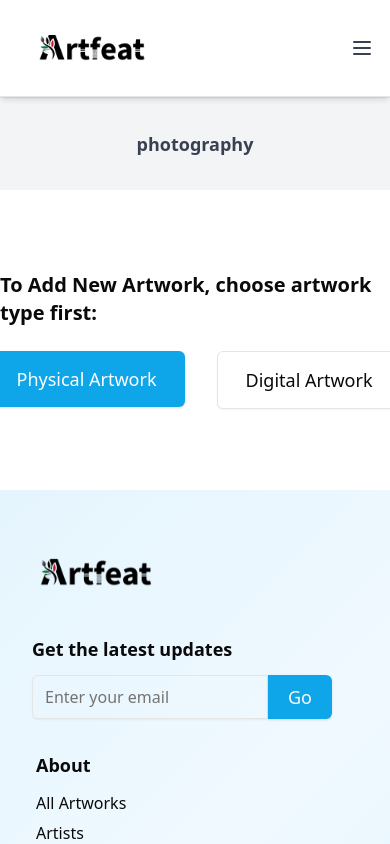
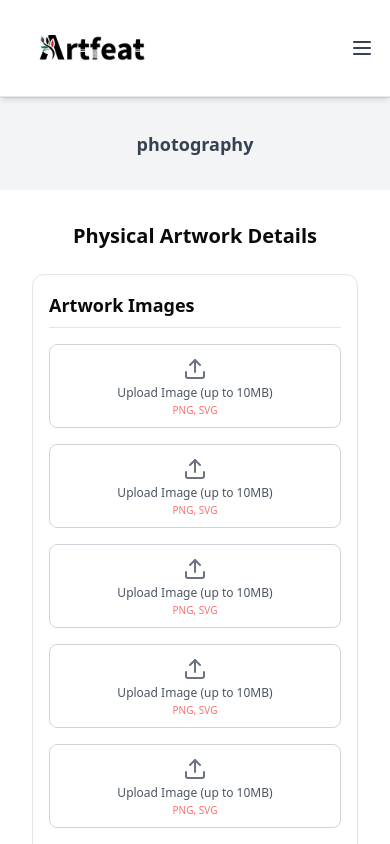
Before and after one commit to shahdhammouda02/ArtFeat, a React (Vite) app: page /artist-dashboard/add-artwork in a window 390 px wide. Both pictures are taken after a click on the button "Physical Artwork". Shown: the top 844 px of the page. Built offline with nearby package versions, Linux system fonts and the light colour scheme.

Commit message:
physical artwork

```diff
--- a/src/pages/ArtistDashboard/components/AddArtwork.tsx
+++ b/src/pages/ArtistDashboard/components/AddArtwork.tsx
@@ -1,22 +1,220 @@
+import { useState, useMemo } from "react";
 import { Button } from "@/components/ui/button";
+import { Minus, Plus, Upload } from "lucide-react";
+import { Label } from "@/components/ui/label";
+import { Input } from "@/components/ui/input";
 
 const AddArtwork = () => {
+  const [artworkType, setArtworkType] = useState<
+    "none" | "physical" | "digital"
+  >("none");
+  const [files, setFiles] = useState<(File | null)[]>(Array(6).fill(null));
+
+  const handleFileChange = (
+    index: number,
+    event: React.ChangeEvent<HTMLInputElement>
+  ) => {
+    const file = event.target.files?.[0] || null;
+    setFiles((prev) => {
+      const newFiles = [...prev];
+      newFiles[index] = file;
+      return newFiles;
+    });
+  };
+
+  const previews = useMemo(
+    () => files.map((file) => (file ? URL.createObjectURL(file) : null)),
+    [files]
+  );
+
+  const PhysicalForm = () => {
+    const [title, setTitle] = useState("");
+    const [price, setPrice] = useState("");
+    const [tags, setTags] = useState("");
+    const [quantity, setQuantity] = useState(10);
+    const [description, setDescription] = useState("");
+
+    const decreaseQuantity = () => setQuantity((prev) => Math.max(0, prev - 1));
+    const increaseQuantity = () => setQuantity((prev) => prev + 1);
+
     return (
-    <div className="flex flex-col items-center justify-center min-h-[300px] gap-6">
-      <h1 className="text-xl font-semibold">
+      <div className="flex flex-col items-center justify-start min-h-[400px] gap-6 p-4 sm:p-8 w-full max-w-6xl">
+        <h1 className="text-xl sm:text-2xl font-bold text-center">
+          Physical Artwork Details
+        </h1>
+
+        <div className="w-full border rounded-xl p-4 sm:p-6 flex flex-col gap-4 sm:gap-6">
+          <h2 className="text-lg font-semibold border-b pb-2">
+            Artwork Images
+          </h2>
+          <div className="grid grid-cols-1 sm:grid-cols-2 md:grid-cols-3 gap-4 sm:gap-6">
+            {files.map((file, index) => (
+              <Label
+                key={index}
+                className="flex flex-col items-center justify-center border border-gray-300 rounded-lg p-3 sm:p-4 gap-1 sm:gap-2 cursor-pointer hover:border-sky-500 transition"
+              >
+                {previews[index] ? (
+                  <img
+                    src={previews[index]!}
+                    alt={`Artwork ${index + 1}`}
+                    className="w-full h-24 sm:h-32 object-cover rounded"
+                  />
+                ) : (
+                  <Upload className="w-6 h-6 sm:w-8 sm:h-8 text-gray-500" />
+                )}
+                <span className="text-xs sm:text-sm text-gray-600 truncate text-center">
+                  {file ? file.name : "Upload Image (up to 10MB)"}
+                </span>
+                <span className="text-[10px] sm:text-xs text-red-400">
+                  PNG, SVG
+                </span>
+                <Input
+                  type="file"
+                  accept=".png,.svg,.jpg,.jpeg"
+                  className="hidden"
+                  onChange={(e) => handleFileChange(index, e)}
+                />
+              </Label>
+            ))}
+          </div>
+        </div>
+
+        <div className="w-full border rounded-xl p-4 sm:p-6 flex flex-col gap-3 sm:gap-4">
+          <h2 className="text-lg font-semibold mb-2 sm:mb-4">
+            Artwork Details
+          </h2>
+
+          <div className="flex flex-col gap-1">
+            <Label className="text-sm font-medium">Title</Label>
+            <Input
+              type="text"
+              placeholder="Enter artwork title"
+              className="border border-gray-300 rounded px-2 py-1 sm:px-3 sm:py-2 focus:outline-none focus:ring-2 focus:ring-sky-500"
+              value={title}
+              onChange={(e) => setTitle(e.target.value)}
+            />
+          </div>
+
+          <div className="flex flex-col gap-1">
+            <Label className="text-sm font-medium">Artwork Type</Label>
+            <div className="flex gap-2 flex-wrap">
+              <span className="px-2 py-1 rounded-full bg-sky-50 text-sky-500 border border-sky-500 text-sm font-medium">
+                Physical
+              </span>
+              <span className="px-2 py-1 rounded-full bg-gray-100 text-gray-300 text-sm font-medium cursor-not-allowed">
+                Digital
+              </span>
+            </div>
+          </div>
+
+          <div className="flex flex-col gap-1">
+            <Label className="text-sm font-medium">Price</Label>
+            <Input
+              type="text"
+              placeholder="$ 0.0"
+              className="border border-gray-300 rounded px-2 py-1 sm:px-3 sm:py-2 focus:outline-none focus:ring-2 focus:ring-sky-500"
+              value={price}
+              onChange={(e) => setPrice(e.target.value)}
+            />
+          </div>
+
+          <div className="flex flex-col gap-1">
+            <Label className="text-sm font-medium">Tags</Label>
+            <Input
+              type="text"
+              placeholder="e.g. #abstract ..."
+              className="border border-gray-300 rounded px-2 py-1 sm:px-3 sm:py-2 focus:outline-none focus:ring-2 focus:ring-sky-500"
+              value={tags}
+              onChange={(e) => setTags(e.target.value)}
+            />
+          </div>
+
+          <div className="flex flex-col gap-1">
+            <Label className="text-sm font-medium">Quantity</Label>
+            <div className="flex border p-1 rounded-md border-gray-300 overflow-hidden w-max">
+              <Button
+                variant="outline"
+                className="rounded-lg px-2 sm:px-3 py-1"
+                onClick={decreaseQuantity}
+              >
+                <Minus />
+              </Button>
+              <span className="px-2 py-1 text-base sm:text-lg font-medium text-center">
+                {quantity}
+              </span>
+              <Button
+                variant="default"
+                className="rounded-lg px-2 sm:px-3 py-1 bg-sky-500 text-white hover:bg-sky-600"
+                onClick={increaseQuantity}
+              >
+                <Plus />
+              </Button>
+            </div>
+          </div>
+
+          <div className="flex flex-col gap-1">
+            <Label className="text-sm font-medium">Description</Label>
+            <textarea
+              className="border border-gray-300 rounded px-2 py-1 sm:px-3 sm:py-2 focus:outline-none focus:ring-2 focus:ring-sky-500 resize-none"
+              rows={4}
+              value={description}
+              onChange={(e) => setDescription(e.target.value)}
+            />
+          </div>
+        </div>
+
+        <Button
+          variant="outline"
+          className="mt-4 sm:mt-6"
+          onClick={() => setArtworkType("none")}
+        >
+          Back
+        </Button>
+      </div>
+    );
+  };
+
+  return (
+    <div className="flex flex-col items-center justify-center min-h-[300px] gap-4 sm:gap-6 p-4 sm:p-8 w-full">
+      {artworkType === "none" && (
+        <>
+          <h1 className="text-lg sm:text-xl font-semibold text-center">
             To Add New Artwork, choose artwork type first:
           </h1>
-      <div className="flex gap-8">
+          <div className="flex flex-col sm:flex-row gap-4 sm:gap-8">
             <Button
-          className="p-7 text-lg bg-sky-500 text-white hover:bg-sky-600"
+              className="p-4 sm:p-7 text-base sm:text-lg bg-sky-500 text-white hover:bg-sky-600"
               variant="default"
+              onClick={() => setArtworkType("physical")}
             >
               Physical Artwork
             </Button>
-        <Button className="p-7 text-lg" variant="outline">
+            <Button
+              className="p-4 sm:p-7 text-base sm:text-lg"
+              variant="outline"
+              onClick={() => setArtworkType("digital")}
+            >
               Digital Artwork
             </Button>
           </div>
+        </>
+      )}
+
+      {artworkType === "physical" && <PhysicalForm />}
+      {artworkType === "digital" && (
+        <div className="flex flex-col items-center gap-4 sm:gap-6 w-full max-w-6xl">
+          <h1 className="text-xl sm:text-2xl font-bold">
+            Digital Artwork Details
+          </h1>
+          <Button
+            variant="outline"
+            className="mt-4 sm:mt-6"
+            onClick={() => setArtworkType("none")}
+          >
+            Back
+          </Button>
+        </div>
+      )}
     </div>
   );
 };
```
Lines whose indentation alone changed are shown as unchanged.
